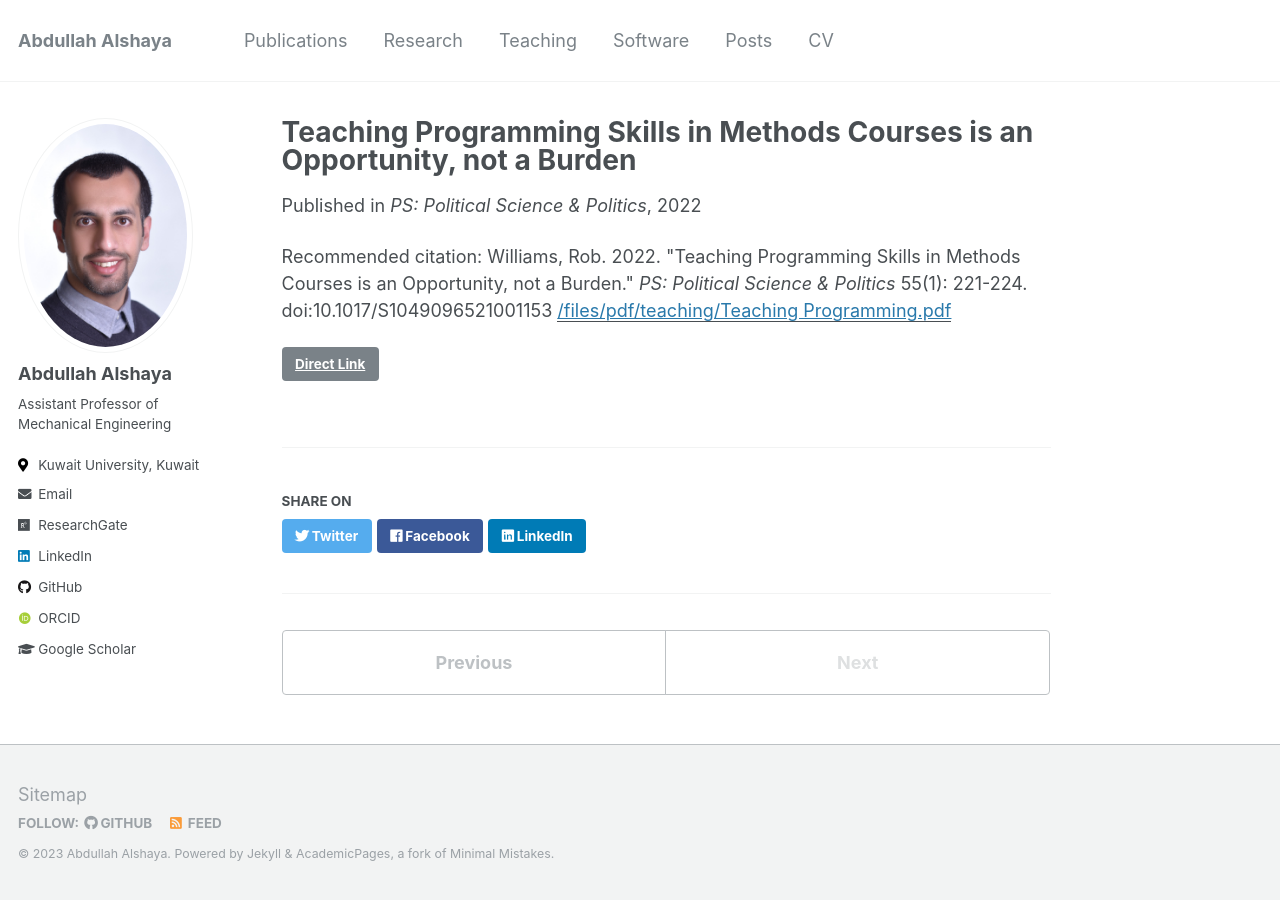
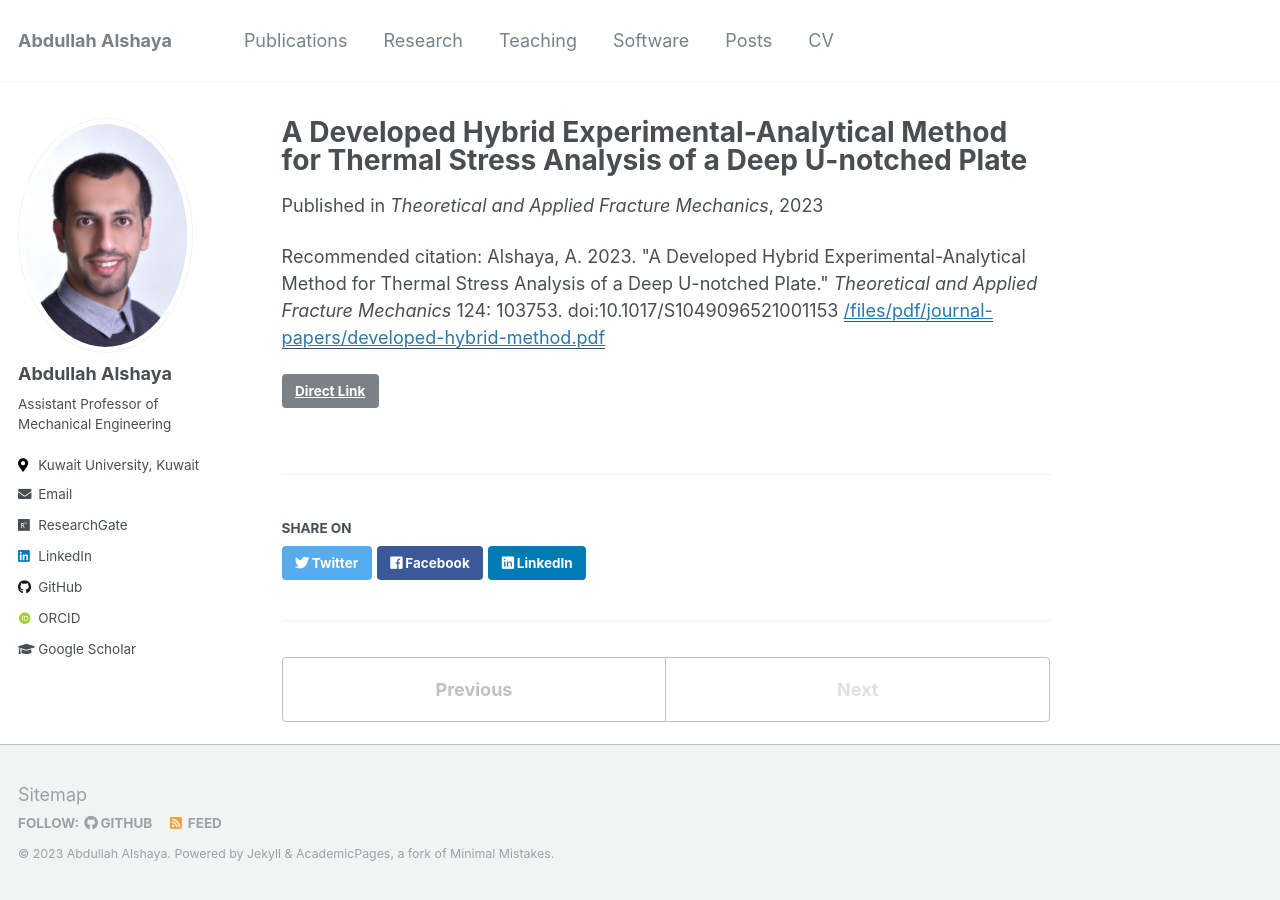
Before and after one commit to abdullah-alshaye/abdullah, a Jekyll site: the page built from _publications/2022-teaching-programming.md, in a window 1280 px wide. Built offline with Jekyll 4.4.1, drawn with Linux system fonts in a browser that asks for light colours; some web fonts are replaced.

```diff
--- a/_pages/posts.html
+++ b/_pages/posts.html
@@ -1,7 +1,7 @@
 ---
 layout: archive
 permalink: /posts/
-title: "Blog posts"
+title: "Posts"
 author_profile: true
 header:
   og_image: "posts/spatial-sql/gadm_wkt_filter_buffer-1.png"
--- a/_publications/2022-teaching-programming.md
+++ b/_publications/2022-teaching-programming.md
@@ -1,10 +1,10 @@
 ---
-title: "Teaching Programming Skills in Methods Courses is an Opportunity, not a Burden"
+title: "A Developed Hybrid Experimental-Analytical Method for Thermal Stress Analysis of a Deep U-notched Plate"
 collection: publications
-permalink: /publication/2022-teaching-programming
-date: 2022-01-01
-venue: 'PS: Political Science & Politics'
-paperurl: '/files/pdf/teaching/Teaching Programming.pdf'
-link: 'https://doi.org/10.1017/S1049096521001153'
-citation: 'Williams, Rob. 2022. &quot;Teaching Programming Skills in Methods Courses is an Opportunity, not a Burden.&quot; <i>PS: Political Science & Politics</i> 55(1): 221-224. doi:10.1017/S1049096521001153'
+permalink: /publication/2023-developed-hybrid-method
+date: 2023-01-01
+venue: 'Theoretical and Applied Fracture Mechanics'
+paperurl: '/files/pdf/journal-papers/developed-hybrid-method.pdf'
+link: 'https://www.sciencedirect.com/science/article/abs/pii/S0167844223000058'
+citation: 'Alshaya, A. 2023. &quot;A Developed Hybrid Experimental-Analytical Method for Thermal Stress Analysis of a Deep U-notched Plate.&quot; <i>Theoretical and Applied Fracture Mechanics</i> 124: 103753. doi:10.1017/S1049096521001153'
 ---
```
Also changed, not shown: _pages/cv.md (+2 -2 lines), 1 other file.
